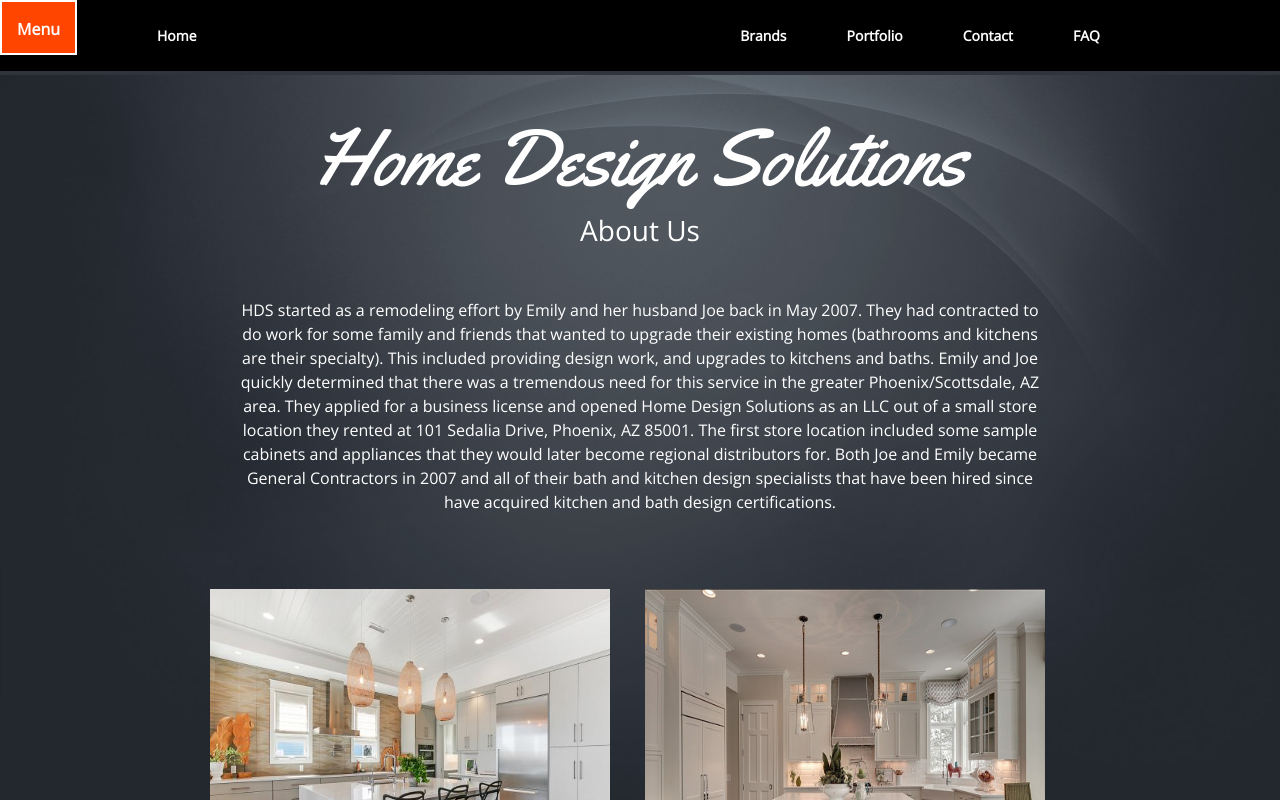
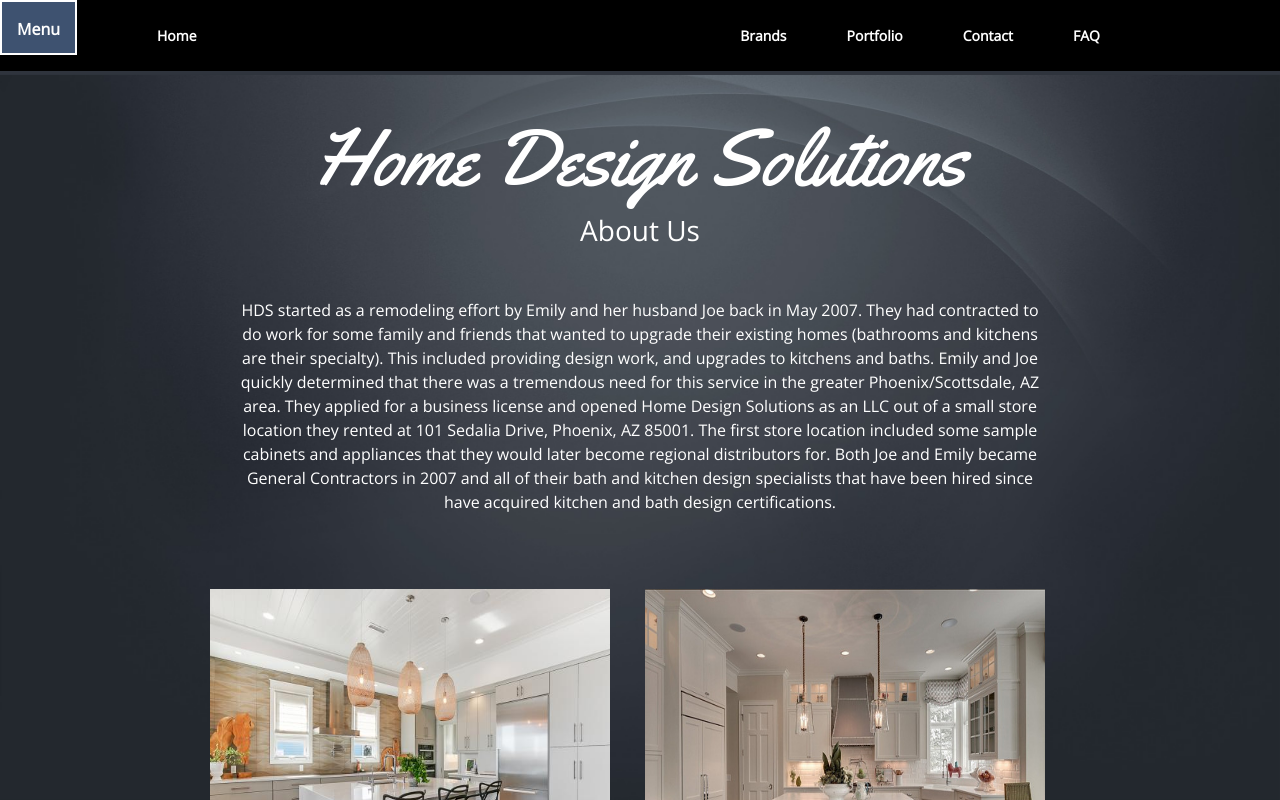
Before and after one commit to mcflasco/Home-Design-Solutions, a React (Create React App) app: page / in a window 1280 px wide. Shown: the top 800 px of the page. Built offline with nearby package versions, Linux system fonts and the light colour scheme.

Commit message:
Sidebar Update

```diff
--- a/src/App.css
+++ b/src/App.css
@@ -114,7 +114,7 @@
 }
 
 .side:hover{
-    background-color:orangered;
+    background-color:#3e5270;
 }
 
 .side-btn{
@@ -126,7 +126,7 @@
     color: white;
 }
 .side-btn:hover{
-    background-color:orangered;
+    background-color:#3e5270;
 }
 
 .open{
```
Also changed, not shown: 1 other file (tests, documents, lock files or other folders).
